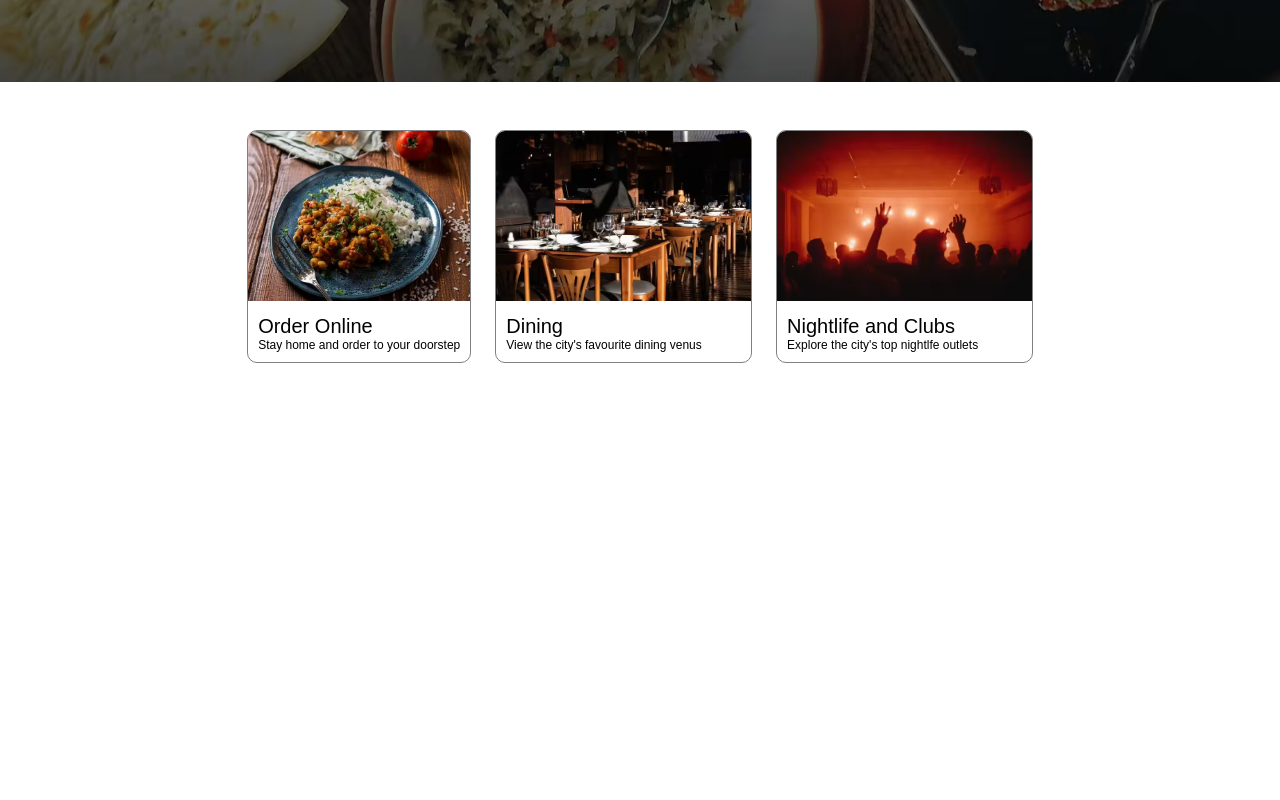
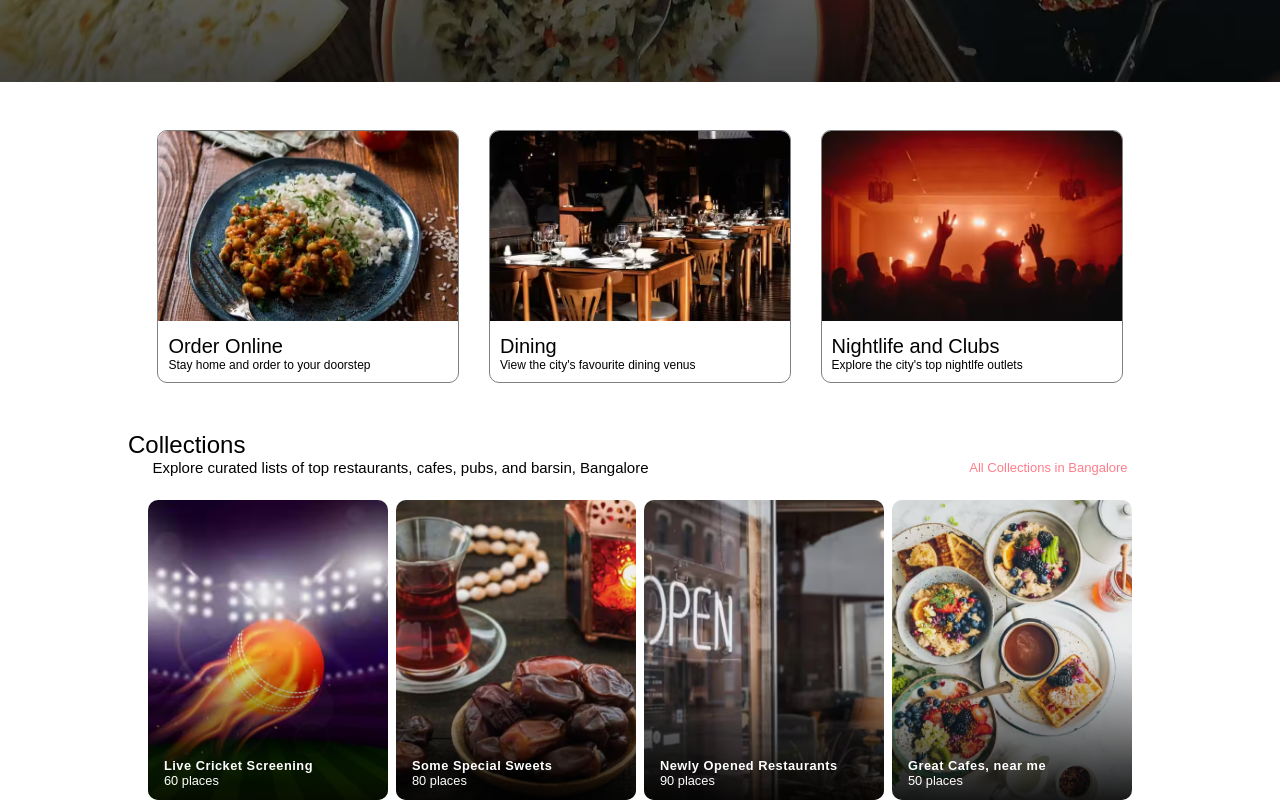
Before and after one commit to YashwantDangi/zomato-landing-page-DT, a plain HTML site: page index.html in a window 1280 px wide. Shown: the part 398-1198 px from the top of the page. Before the commit the page ends 809 px from the top, so only its background shows below. Drawn offline with Linux system fonts and the light colour scheme.

Commit message:
Updated Code

```diff
--- a/index.html
+++ b/index.html
@@ -40,6 +40,7 @@
   <title>Zomato Clone</title>
 </head>
 <body>
+    <!-- Hero Section -->
     <section class="hero__section">
         <header>
             <nav class="navbar">
@@ -58,7 +59,7 @@
 
         <div class="hero__section_container">
             <img src="./images/heroSectionLogo.png" class="hero__section_logo" alt="Zomato Logo" />
-            <h1 class="hero__section_title">Discover the best food & drinks in Bhopal</h1>
+            <h1 class="hero__section_title">Discover the best food & drinks in Bangalore</h1>
             <div class="hero__section_input_container">
               <div class="hero__section_location">
                 <i class="fa-sharp fa-solid fa-location-dot" style="color: rgb(248, 97, 122)" ></i>
@@ -71,6 +72,8 @@
             </div>
         </div>
     </section>
+
+    <!-- Offer Cards -->
     <section class="container__we_offer">
       <div class="we__offer_card">
          <img src="./images/item1.png" alt="Item 1">
@@ -94,5 +97,48 @@
          </div>
       </div>
     </section>
+
+    <!-- Container Collections -->
+    <section class="container collections">
+      <h1>Collections</h1>
+      <div class="sub__heading_container">
+        <span>
+          Explore curated lists of top restaurants, cafes, pubs, and barsin, Bangalore
+        </span>
+        <span>
+          All Collections in Bangalore
+        </span>
+      </div>
+      <div class="collections_card_container">
+        <div class="cards card1">
+          <div class="overlay"></div>
+          <div class="content">
+            <h4>Live Cricket Screening</h4>
+            <span>60 places</span>
+          </div>
+        </div>
+        <div class="cards card2">
+          <div class="overlay"></div>
+          <div class="content">
+            <h4>Some Special Sweets</h4>
+            <span>80 places</span>
+          </div>
+        </div>
+        <div class="cards card3">
+          <div class="overlay"></div>
+          <div class="content">
+            <h4>Newly Opened Restaurants</h4>
+            <span>90 places</span>
+          </div>
+        </div>
+        <div class="cards card4">
+          <div class="overlay"></div>
+          <div class="content">
+            <h4>Great Cafes, near me</h4>
+            <span>50 places</span>
+          </div>
+        </div>
+      </div>
+    </section>
 </body>
 </html>
--- a/styles.css
+++ b/styles.css
@@ -1,35 +1,38 @@
-*{
+* {
     margin: 0;
     padding: 0;
     box-sizing: border-box;
     font-family: "Poppons", sans-serif;
 }
 
-.hero__section{
+/* Hero Section */
+.hero__section {
     background: url(./images/heroSectionBackground.png);
     min-height: 60vh;
     background-size: cover;
     background-position: center;
     color: white;
 }
-.navbar{
+
+.navbar {
     display: flex;
     align-items: center;
     justify-content: space-between;
     height: 60px;
     padding: 15px 45px;
 }
-.navbar a{
+
+.navbar a {
     color: white;
     text-decoration: none;
 }
 
-.navbar__menu_container{
+.navbar__menu_container {
     display: flex;
     gap: 20px;
 }
 
-.navbar__menu_container .user__icon{
+.navbar__menu_container .user__icon {
     width: 30px;
     height: 30px;
     border: 1px solid white;
@@ -37,7 +40,7 @@
     display: none;
 }
 
-.hero__section_container{
+.hero__section_container {
     display: flex;
     flex-direction: column;
     align-items: center;
@@ -46,17 +49,17 @@
     height: calc(60vh, 60px);
 }
 
-.hero__section_logo{
+.hero__section_logo {
     width: 200px;
 }
 
-.hero__section_title{
+.hero__section_title {
     text-align: center;
     font-size: 25px;
     font-weight: 400;
 }
 
-.hero__section_input_container{
+.hero__section_input_container {
     background-color: white;
     padding: 10px;
     display: flex;
@@ -67,7 +70,8 @@
     border-radius: 10px;
 }
 
-.input_container_location, .input_container_search{
+.input_container_location,
+.input_container_search {
     padding: 6px;
     border: none;
     border-radius: 15px;
@@ -75,7 +79,7 @@
     outline: none;
 }
 
-.hero__section_location{
+.hero__section_location {
     width: 35%;
     border-right: 2px solid gray;
     display: flex;
@@ -83,25 +87,25 @@
     justify-content: start;
 }
 
-.hero__section_search{
+.hero__section_search {
     width: 65%;
     display: flex;
     align-items: center;
     justify-content: start;
 }
 
-
-.container__we_offer{
+/* Offer Cards */
+.container__we_offer {
     margin: 3rem auto;
     width: 90%;
     display: flex;
     flex-wrap: wrap;
-    gap: 1.5rem;
+    gap: 1.85rem;
     align-items: center;
     justify-content: center;
 }
 
-.we__offer_card{
+.we__offer_card {
     border-radius: 10px;
     /* background-color: aqua; */
     overflow: hidden;
@@ -110,74 +114,161 @@
     transition: all 0.4s ease;
 }
 
-.we__offer_card:hover{
+.we__offer_card:hover {
     transform: scale(1.2);
     cursor: pointer;
 }
 
-.we__offer_card img{
-    width: 100%;
-    height: 170px;
+.we__offer_card img {
+    width: 300px;
+    height: 190px;
     object-fit: cover;
     object-position: center;
 }
 
-.we__offer_content{
+.we__offer_content {
     padding: 10px;
 }
 
-.we__offer_content h2{
+.we__offer_content h2 {
     font-size: 20px;
     font-weight: 400;
 }
 
-.we__offer_content p{
+.we__offer_content p {
     font-size: 12px;
 }
 
+/* Collection Cards */
+.collections h1 {
+    font-weight: 500;
+    margin-left: 10%;
+}
 
+.collections .sub__heading_container {
+    font-size: 15px;
+    display: flex;
+    align-items: center;
+    justify-content: space-around;
+    flex-wrap: wrap;
+    gap: 1rem;
+}
 
-@media only screen and (max-width: 500px){
-    .navbar__menu_container .user__icon{
+.sub__heading_container span:nth-child(2) {
+    color: #ff7e8b;
+    font-size: 13px;
+    cursor: pointer;
+}
+
+.collections_card_container {
+    display: flex;
+    align-items: center;
+    justify-content: center;
+    flex-wrap: wrap;
+    gap: 0.5rem;
+    margin-top: 1.5rem;
+}
+
+.collections_card_container .cards {
+    height: 300px;
+    min-width: 240px;
+    background-size: cover;
+    background-position: center;
+    border-radius: 10px;
+    position: relative;
+}
+
+.card1 {
+    background-image: url(./images/collection1.jpg);
+}
+
+.card2 {
+    background-image: url(./images/collection2.jpg);
+}
+
+.card3 {
+    background-image: url(./images/collection3.jpg);
+}
+
+.card4 {
+    background-image: url(./images/collection4.jpg);
+}
+
+.overlay{
+    width: 100%;
+    height: 100%;
+    position: absolute;
+    top: 0;
+    left: 0;
+    border-radius: 10px;
+    background: linear-gradient(
+        0deg,
+        rgba(0, 0, 0, 0.9) 0%,
+        rgba(0, 0, 0, 0.05) 50%,
+        rgba(0, 0, 0, 0.05) 85%
+    );
+    z-index: 5;
+}
+
+.collections_card_container .content{
+    position: absolute;
+    left: 0;
+    bottom: 0;
+    color: white;
+    padding: 12px 16px;
+    font-size: 0.8rem;
+    z-index: 10;
+}
+
+.content h4{
+    font-size: 400;
+    letter-spacing: 0.5px;
+}
+
+/* Media Query */
+@media only screen and (max-width: 500px) {
+    .navbar__menu_container .user__icon {
         display: flex;
         align-items: center;
         justify-content: center;
     }
 
-    .link{
+    .link {
         display: none;
     }
 
-    .hero__section{
+    .hero__section {
         min-height: 80vh;
     }
 
-    .navbar{
+    .navbar {
         padding: 16px;
     }
 
-    .hero__section_input_container{
+    .hero__section_input_container {
         flex-direction: column;
         background-color: transparent;
         width: 100%;
     }
 
-    .hero__section_location, .hero__section_search{
+    .hero__section_location,
+    .hero__section_search {
         width: 95%;
         border: none;
     }
 
-    .input_container_location, .input_container_search{
+    .input_container_location,
+    .input_container_search {
         padding: 15px;
         border-radius: 10px;
         width: 95%;
     }
 
-    .hero__section_input_container{
+    .hero__section_input_container {
         height: calc(80vh - 60px);
     }
 
-    .hero__section_title{
+    .hero__section_title {
         font-size: 20px;
         width: 95%;
     }
```
